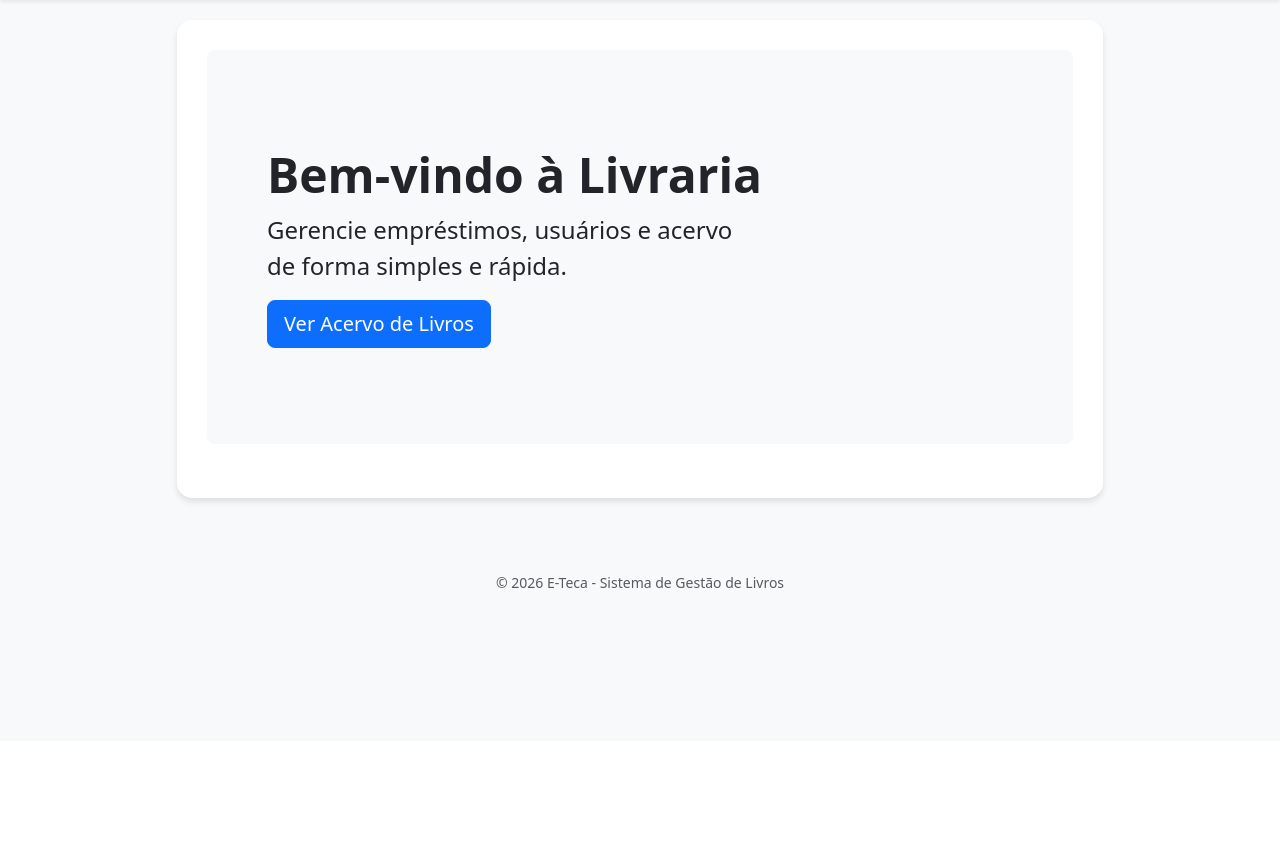
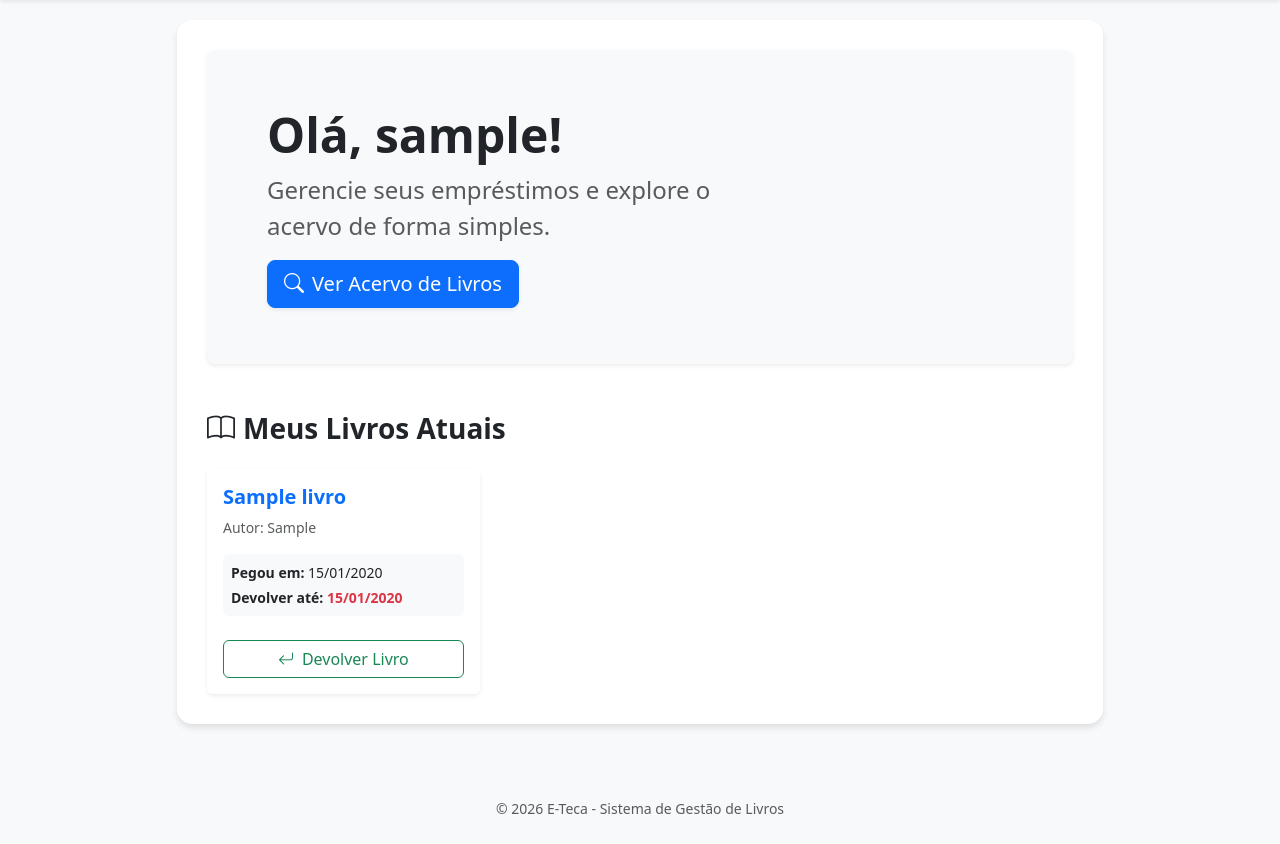
Before and after one commit to diasDev09/E-Teca, a Django app: template acervo/templates/home.html in a window 1280 px wide. Shown: the part 59-903 px from the top of the page. Before the commit the page ends 647 px from the top, so only its background shows below. Run offline with Django 5.2, Linux system fonts and the light colour scheme; the template is opened without the code that fills it: values that come from a table or form of the project are taken from there, others are empty; a user stored in the database is signed in; tables that the repository leaves empty hold one stand-in row (values such as "Sample post").

Commit message:
feat(home): implementa painel de empréstimos ativos e migração para auth.User - Adiciona listagem de livros e tempo de devolução na home, integra Emprestimo com o sistema de login nativo, corrige erros de importação no admin e views, e adiciona proteção de login nas rotas de acervo.

```diff
--- a/acervo/models.py
+++ b/acervo/models.py
@@ -1,14 +1,6 @@
 from django.db import models
+from django.contrib.auth.models import User # Importação essencial para o login
 from django.utils import timezone
-from datetime import timedelta
-
-class Usuario(models.Model):
-    nome = models.CharField(max_length=254)
-    email = models.EmailField(max_length=254,unique=True)
-    telefone = models.CharField(max_length=15)
-
-    def __str__(self):
-        return self.nome
 
 class Livro(models.Model):
     titulo = models.CharField(max_length=254)
@@ -22,13 +14,25 @@ class Livro(models.Model):
         return self.titulo
 
 class Emprestimo(models.Model):
+    # Usamos a chave primária automática do Django ou mantemos o BigAutoField
     id_emprestimo = models.BigAutoField(primary_key=True)
-    usuario = models.ForeignKey(Usuario, on_delete=models.CASCADE)
-    livro = models.ForeignKey(Livro, on_delete=models.CASCADE)
+
+    # CORREÇÃO: Agora aponta para o 'User' do Django, permitindo usar request.user
+    usuario = models.ForeignKey(User, on_delete=models.CASCADE, related_name='emprestimos')
+    livro = models.ForeignKey(Livro, on_delete=models.CASCADE, related_name='historico')
+
     data_emprestimo = models.DateTimeField(auto_now_add=True)
     data_prevista = models.DateTimeField()
     data_devolvido = models.DateTimeField(null=True, blank=True)
     multa = models.DecimalField(max_digits=10, decimal_places=2, default=0.00)
 
     def __str__(self):
-        return f"{self.livro.titulo} - {self.usuario.nome}"
+        return f"{self.livro.titulo} - {self.usuario.username}"
+
+# OPCIONAL: Se você quiser guardar o telefone, transforme o Usuario em um Perfil
+class Perfil(models.Model):
+    usuario = models.OneToOneField(User, on_delete=models.CASCADE)
+    telefone = models.CharField(max_length=15)
+
+    def __str__(self):
+        return f"Perfil de {self.usuario.username}"
--- a/acervo/templates/home.html
+++ b/acervo/templates/home.html
@@ -1,11 +1,51 @@
-{% extends "base.html"%}
+{% extends "base.html" %}
 
 {% block content %}
-<div class="p-5 mb-4 bg-light rounded-3">
-    <div class="container-fluid py-5">
-        <h1 class="display-5 fw-bold">Bem-vindo à Livraria</h1>
-        <p class="col-md-8 fs-4">Gerencie empréstimos, usuários e acervo de forma simples e rápida.</p>
-        <a href="{% url 'listar_livros' %}" class="btn btn-primary btn-lg">Ver Acervo de Livros</a>
+<div class="row">
+    <div class="col-12">
+        <div class="p-5 mb-4 bg-light rounded-3 shadow-sm">
+            <div class="container-fluid py-2">
+                <h1 class="display-5 fw-bold">Olá, {{ user.username }}!</h1>
+                <p class="col-md-8 fs-4 text-muted">Gerencie seus empréstimos e explore o acervo de forma simples.</p>
+                <a href="{% url 'listar_livros' %}" class="btn btn-primary btn-lg shadow-sm">
+                    <i class="bi bi-search me-2"></i>Ver Acervo de Livros
+                </a>
+            </div>
+        </div>
+    </div>
+
+    <div class="col-12 mt-4">
+        <h3 class="fw-bold mb-4"><i class="bi bi-book me-2"></i>Meus Livros Atuais</h3>
+
+        {% if emprestimos %}
+            <div class="row row-cols-1 row-cols-md-2 row-cols-lg-3 g-4">
+                {% for emp in emprestimos %}
+                <div class="col">
+                    <div class="card h-100 border-0 shadow-sm">
+                        <div class="card-body">
+                            <h5 class="card-title fw-bold text-primary">{{ emp.livro.titulo }}</h5>
+                            <p class="card-text text-muted small">Autor: {{ emp.livro.autor }}</p>
+
+                            <div class="mt-3 p-2 bg-light rounded">
+                                <p class="mb-1 small"><strong>Pegou em:</strong> {{ emp.data_emprestimo|date:"d/m/Y" }}</p>
+                                <p class="mb-0 small"><strong>Devolver até:</strong> <span class="text-danger fw-bold">{{ emp.data_prevista|date:"d/m/Y" }}</span></p>
+                            </div>
+                        </div>
+                        <div class="card-footer bg-white border-0 pb-3">
+                            <a href="{% url 'devolver_livro' emp.id_emprestimo %}" class="btn btn-outline-success w-100">
+                                <i class="bi bi-arrow-return-left me-2"></i>Devolver Livro
+                            </a>
+                        </div>
+                    </div>
+                </div>
+                {% endfor %}
+            </div>
+        {% else %}
+            <div class="alert alert-info border-0 shadow-sm p-4 text-center">
+                <i class="bi bi-info-circle fs-2 d-block mb-2"></i>
+                <p class="mb-0">Você não tem nenhum livro emprestado no momento. Que tal escolher um no acervo?</p>
+            </div>
+        {% endif %}
     </div>
 </div>
 {% endblock %}
```
Also changed, not shown: acervo/admin.py (+8 -19 lines), acervo/views.py (+12 -6 lines), acervo/migrations/0002_alter_emprestimo_usuario_alter_emprestimo_livro_and_more.py (added).
